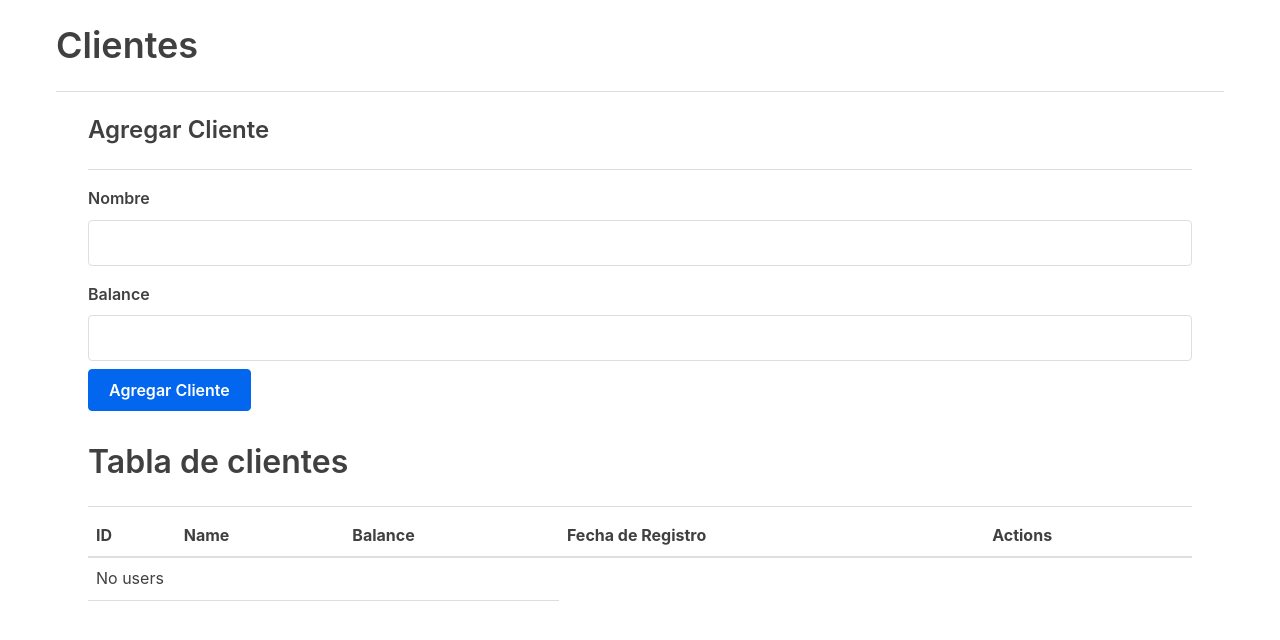
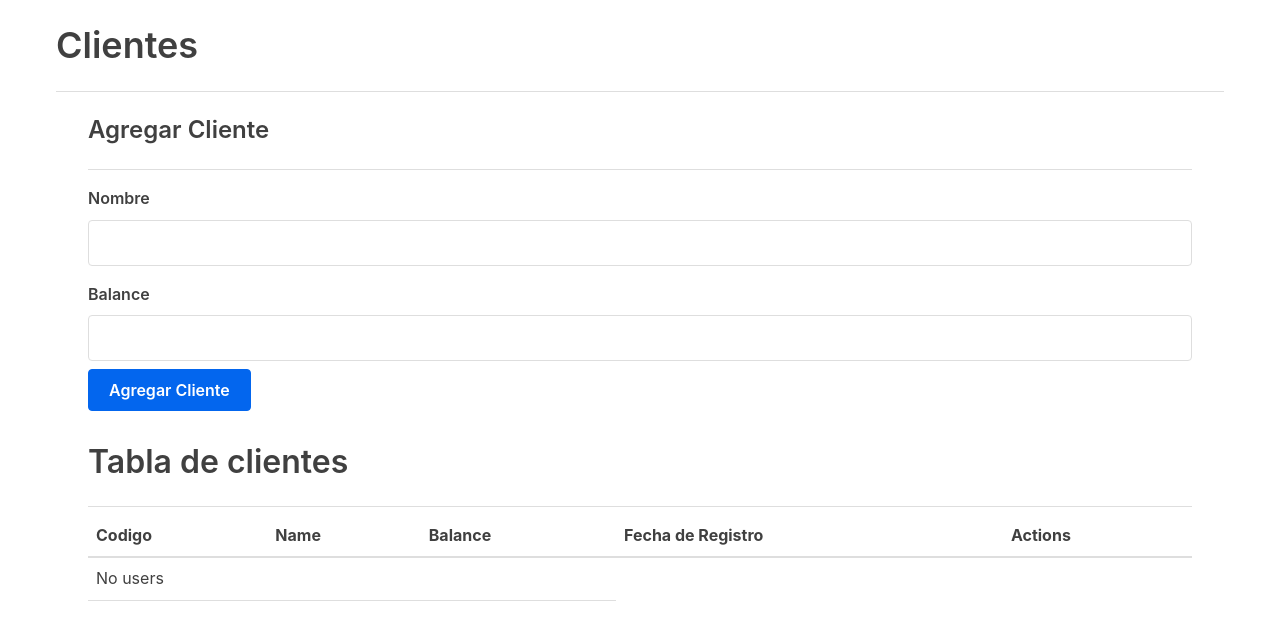
Before and after one commit to Xaroz/client-crud-react, a React (Create React App) app: page / in a window 1280 px wide. Shown: the top 640 px of the page. Built offline with nearby package versions, Linux system fonts and the light colour scheme.

Commit message:
Fixed some naming

```diff
--- a/src/table/UserTable.js
+++ b/src/table/UserTable.js
@@ -4,7 +4,7 @@ const UserTable = props => (
   <table>
     <thead>
       <tr>
-        <th>ID</th>
+        <th>Codigo</th>
         <th>Name</th>
         <th>Balance</th>
         <th>Fecha de Registro</th>
```
